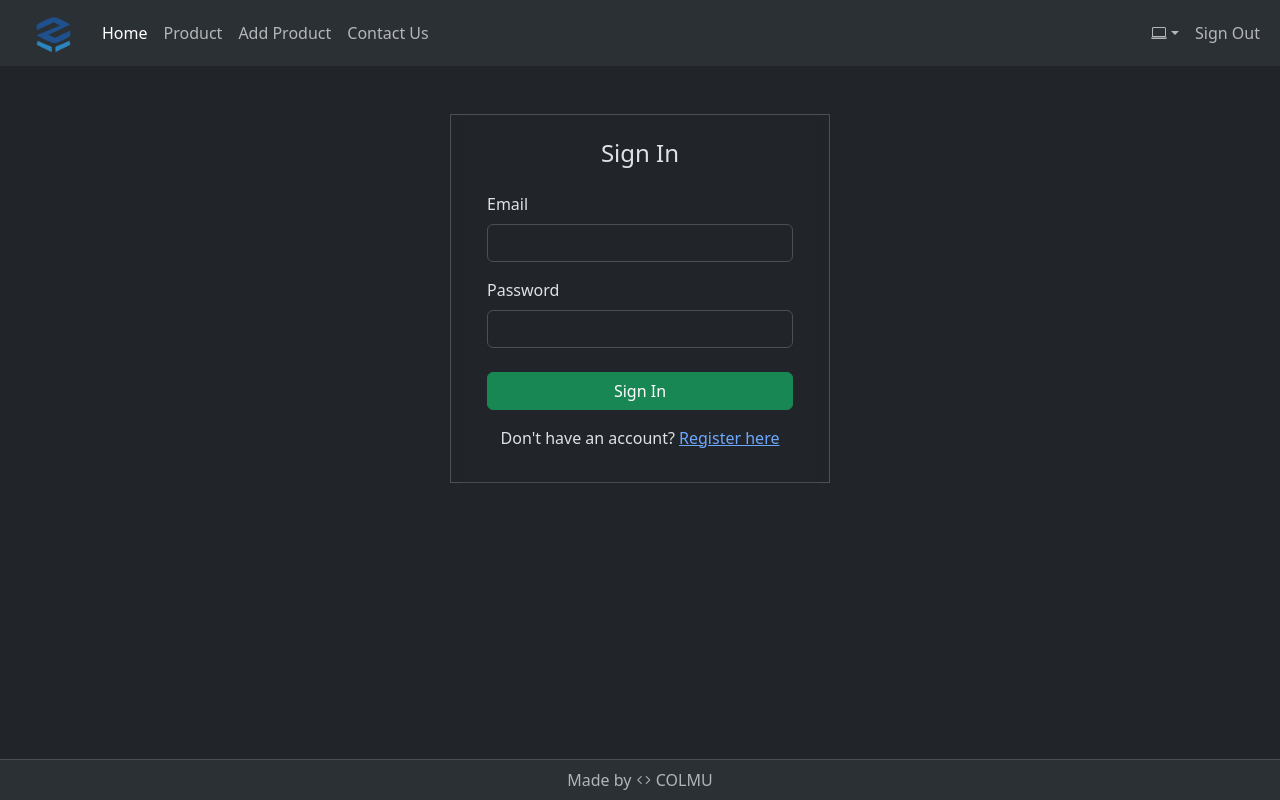
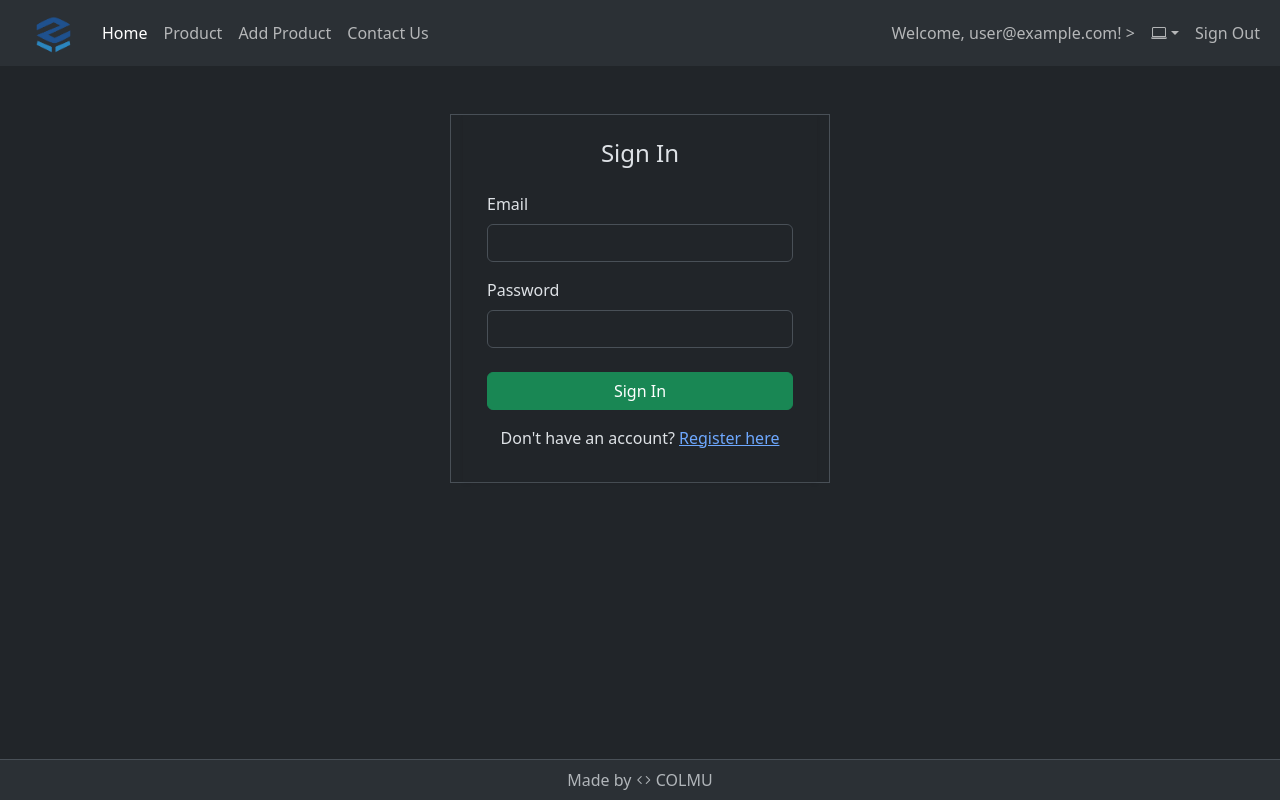
Before and after one commit to Keabuls/VueProject, a Vue app: page /signin in a window 1280 px wide. Built offline with nearby package versions, Linux system fonts and the light colour scheme; no server answers; the database is empty; sample sign-in values are in the browser's storage.

Commit message:
authorizations

```diff
--- a/index.html
+++ b/index.html
@@ -4,7 +4,7 @@
     <meta charset="UTF-8">
     <link rel="icon" href="./src/assets/logo.png">
     <meta name="viewport" content="width=device-width, initial-scale=1.0">
-    <title>Vite App</title>
+    <title>Colmu</title>
   </head>
   <body data-bs-theme="dark">
     <div id="app"></div>
--- a/src/components/layout/Header.vue
+++ b/src/components/layout/Header.vue
@@ -41,6 +41,11 @@
         </ul>
 
         <ul class="d-flex navbar-nav">
+          <li class="nav-link" v-if="authStore.isAuthenticated">
+            Welcome, {{ authStore.user?.email }}!
+            >
+
+          </li>
           <li class="nav-item dropdown">
             <a
               href="#"
--- a/src/router/routes.js
+++ b/src/router/routes.js
@@ -47,25 +47,58 @@ const router = createRouter({
       path: '/productlist',
       name: APP_ROUTE_NAMES.PRODUCT_LIST,
       component: ProductList,
+      beforeEnter: [isAdmin],
     },
     {
       path: '/productupsert',
       name: APP_ROUTE_NAMES.PRODUCT_UPSERT,
       component: ProductUpsert,
+      beforeEnter: [isAdmin],
     },
     {
       path: '/productupdate/:id',
       name: APP_ROUTE_NAMES.PRODUCT_UPDATE,
       component: ProductUpsert,
+      beforeEnter: [isAdmin],
+
     },
   ],
 })
 
-router.beforeEach(async(toString,from) => {
-const authStore = useAuthStore()
-if(!authStore.initialized) {
-  await authStore.initilazeAuth()
-  }}
-)
+router.beforeEach(async (toString, from) => {
+  const authStore = useAuthStore()
+  if (!authStore.initialized) {
+    await authStore.initilazeAuth()
+  }
+})
+
+function isAdmin() {
+  const authStore = useAuthStore()
+  if (authStore.isAuthenticated) {
+    if (authStore.isAdmin) {
+      return true
+    } else {
+      return { name: APP_ROUTE_NAMES.ACCESS_DENIED }
+    }
+  }
+  else {
+    return { name: APP_ROUTE_NAMES.SING_IN }
+  }
+}
+function isAuthenticated() {
+  const authStore = useAuthStore()
+  if (authStore.isAuthenticated) {
+    return true;
+  }
+  else {
+    return { name: APP_ROUTE_NAMES.SING_IN }
+  }
+}
+
+
+
+
+
+
 
 export default router
--- a/src/stores/authStore.js
+++ b/src/stores/authStore.js
@@ -1,7 +1,7 @@
 import { defineStore } from "pinia";
 import { ref,computed } from "vue";
 import { db,auth } from "@/utility/firebaseConfig";
-import { doc, setDoc } from "firebase/firestore";
+import { doc, setDoc,getDoc } from "firebase/firestore";
 import { createUserWithEmailAndPassword,signInWithEmailAndPassword,signOut , onAuthStateChanged} from "firebase/auth";
 import { ROLE_ADMIN,ROLE_USER } from "@/constants/appConstants";
 
@@ -17,20 +17,22 @@ const isAuthenticated = computed(() => user.value !== null);
 const isAdmin = computed(() => role.value === ROLE_ADMIN);
 
 const initilazeAuth = async () => {
-
-    console.log("Initializing authentication state...");
-
     onAuthStateChanged(auth, async (fireBaseUser) => {
-
         if(fireBaseUser){
             user.value = fireBaseUser;
+            await fetchUserRole(fireBaseUser.uid);
             initialized.value = true;
         }
         else {
             clearUser();
         }
+    })
+}
 
-    })
+const fetchUserRole = async (uid) => {
+    const userRef = await getDoc(doc(db, "users", uid));
+    role.value = userRef.exists()? userRef.data().role : "";
+
 
 }
 
@@ -78,7 +80,6 @@ const initilazeAuth = async () => {
 
 
             user.value = userCredential.user;
-            user.role = ROLE_USER;
             user.Id = userCredential.user.uid;
             error.value = null;
             console.log(user.value);
```
